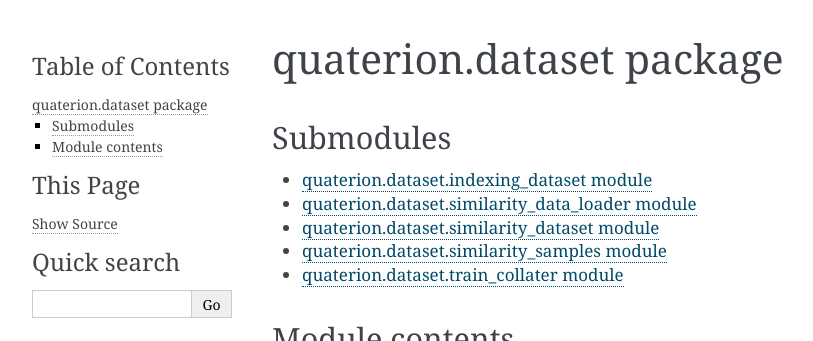
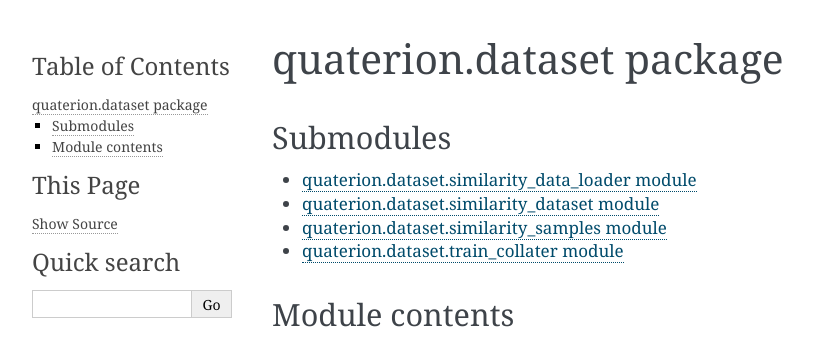
Before and after one commit to qdrant/quaterion, a Sphinx documentation site: the page built from docs/source/quaterion.dataset.rst, in a window 1280 px wide, cut to the strip 0-341 px from the top of the page. Shown: the whole strip, without its empty margins (148-961 px from the left). Built offline with Sphinx 7.4.7, drawn with Linux system fonts in a browser that asks for light colours; some of the changed lines change nothing that is shown.

Commit message:
fix: hide indexing dataset page, update generate_docs.sh mode #46

```diff
--- a/docs/source/conf.py
+++ b/docs/source/conf.py
@@ -70,6 +70,7 @@ exclude_patterns = [
     "*cache_encoder*",
     "*cache_model*",
     "*cache_train_collater*",
+    "*indexing_dataset*",
 ]
 # -- Options for HTML output -------------------------------------------------
 
```
